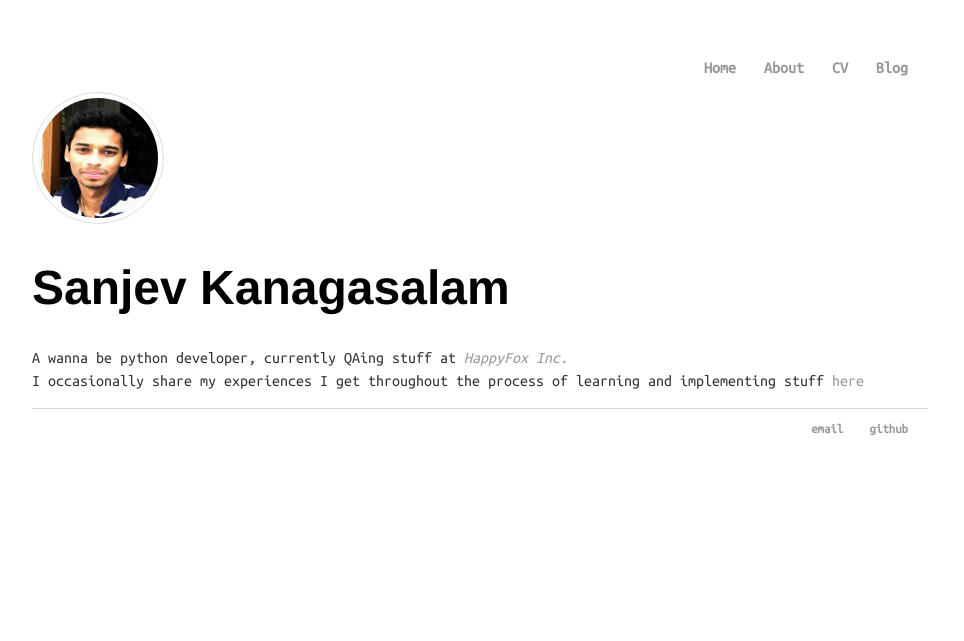
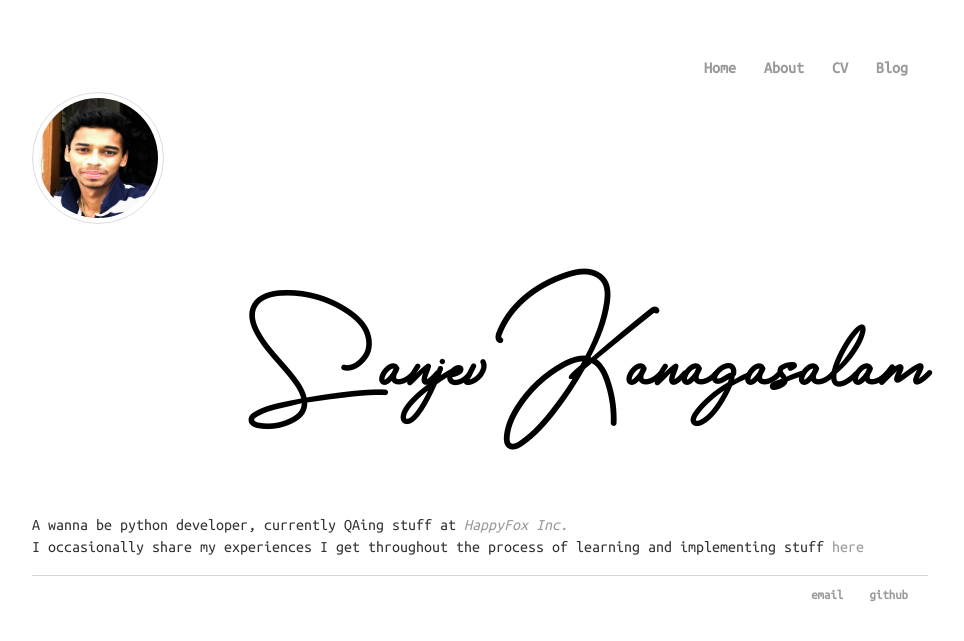
Before and after one commit to sanjevk/portfolio, a Jekyll site: the page built from index.html, in a window 1280 px wide. Shown: the top 641 px of the page, without its empty margins (160-1124 px from the left). Built offline with Jekyll 4.4.1, drawn with Linux system fonts in a browser that asks for light colours.

Commit message:
revert changes

```diff
--- a/css/main.css
+++ b/css/main.css
@@ -62,8 +62,7 @@ a:hover {
   box-shadow: 0 0 2px 1px rgba(0, 140, 186, 1);
 }
 
-.display_picture::after {
-    content: "Sanjev K";
+h1.my_name {
     font-family: 'custom';
     font-size: 4em;
     text-align: right;
```
